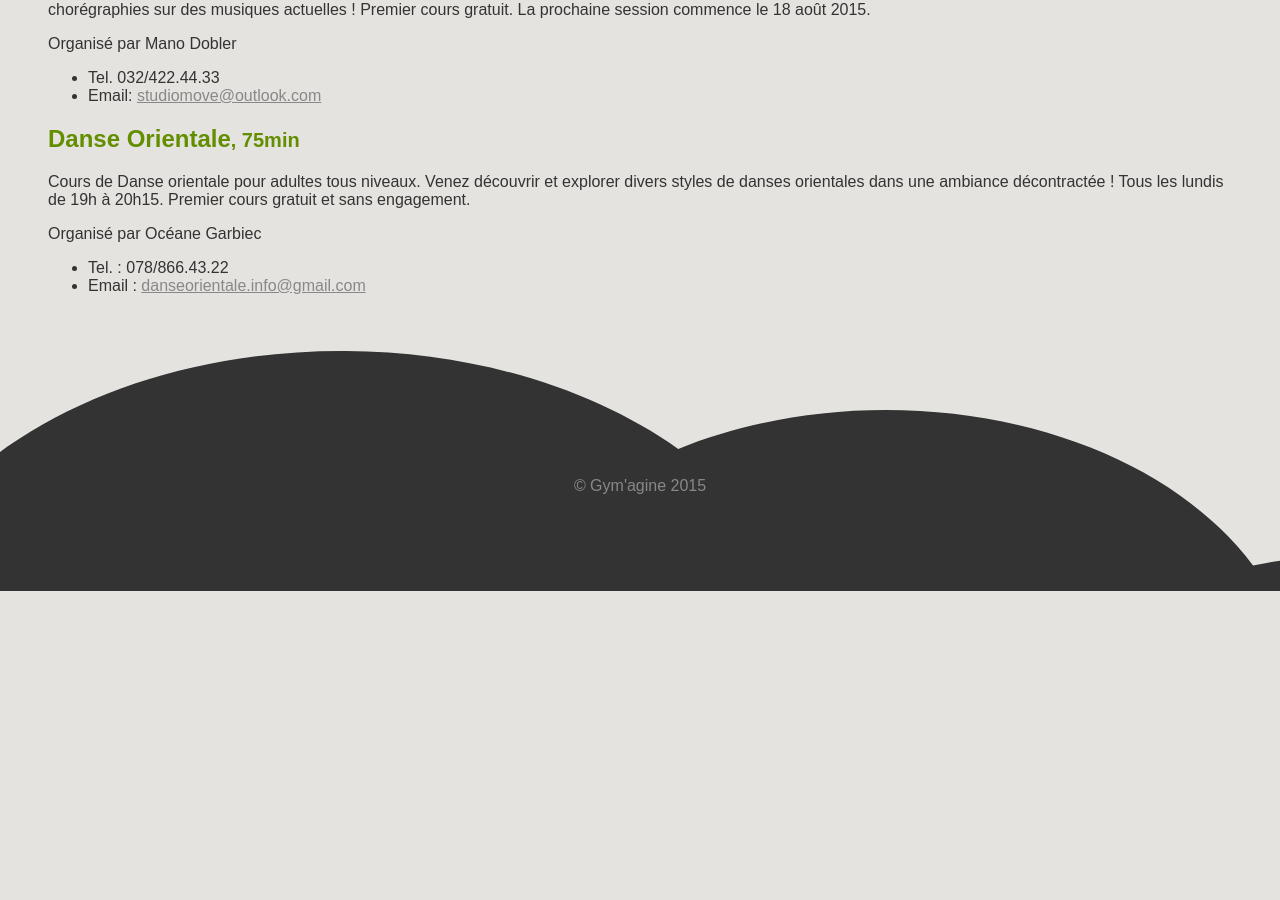
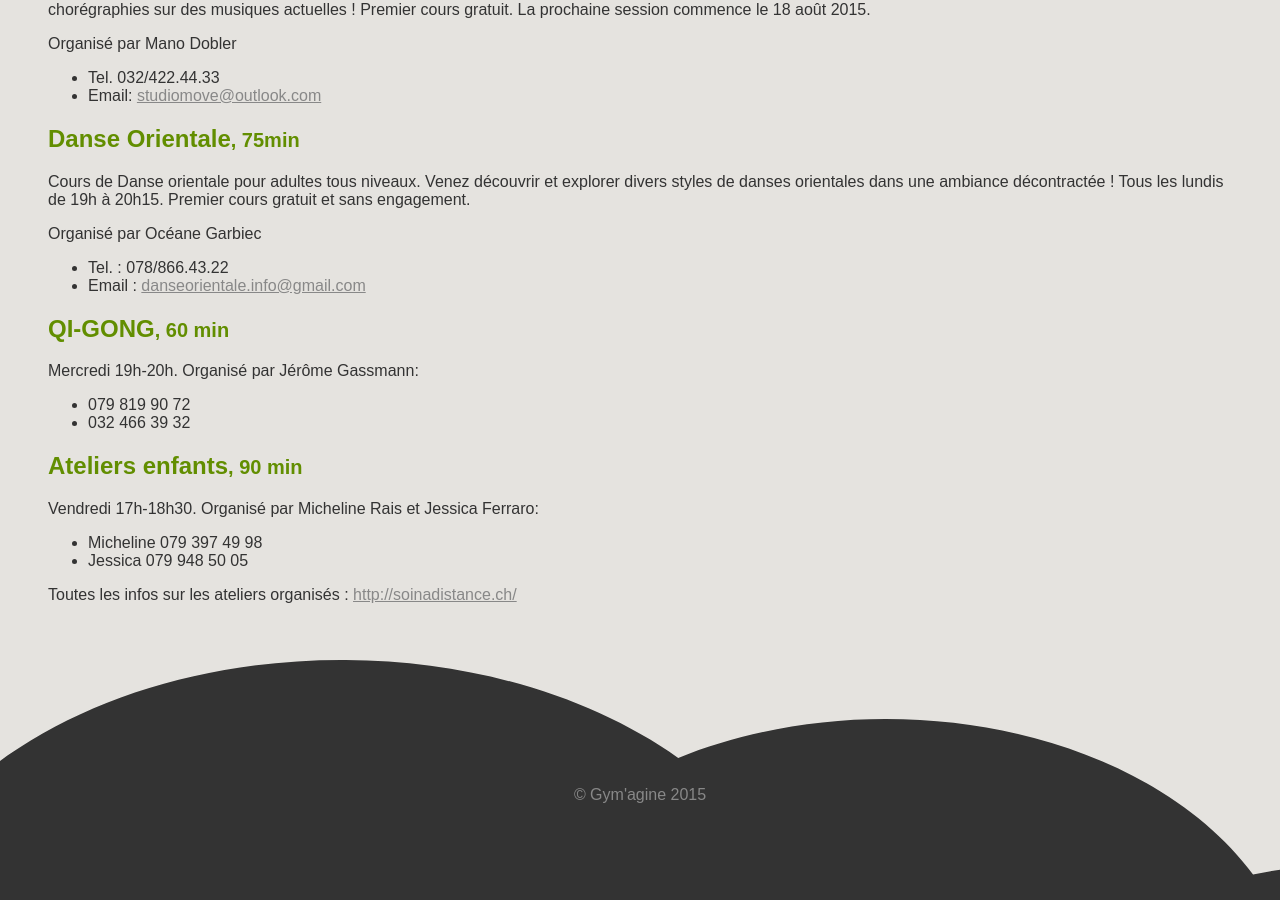
Before and after one commit to kilowhat/gymagine.ch, a Jekyll site: the page built from cours.md, in a window 1280 px wide and 900 px high, scrolled down 1250 px. Built offline with Jekyll 4.4.1, drawn with Linux system fonts in a browser that asks for light colours; comment, search, counter and statistics services are not loaded; before the commit the page ends 1841 px from its top, so only the background shows below that.

Commit message:
Nouveaux cours

```diff
--- a/cours.md
+++ b/cours.md
@@ -70,3 +70,21 @@ Organisé par Océane Garbiec
 
 - Tel. : 078/866.43.22
 - Email : <danseorientale.info@gmail.com>
+
+## QI-GONG<small>, 60 min</small>
+
+Mercredi 19h-20h.
+Organisé par Jérôme Gassmann:
+
+- 079 819 90 72
+- 032 466 39 32
+
+## Ateliers enfants<small>, 90 min</small>
+
+Vendredi 17h-18h30.
+Organisé par Micheline Rais et Jessica Ferraro:
+
+- Micheline 079 397 49 98
+- Jessica 079 948 50 05
+
+Toutes les infos sur les ateliers organisés : <http://soinadistance.ch/>
```
